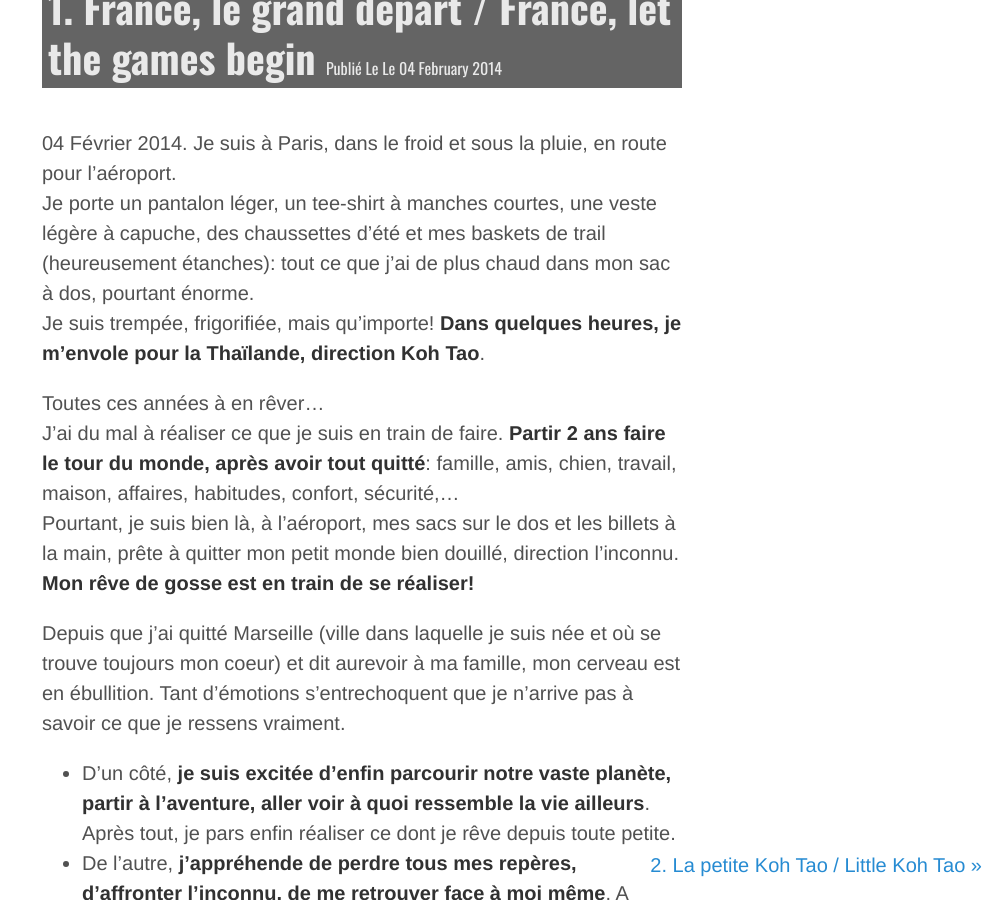
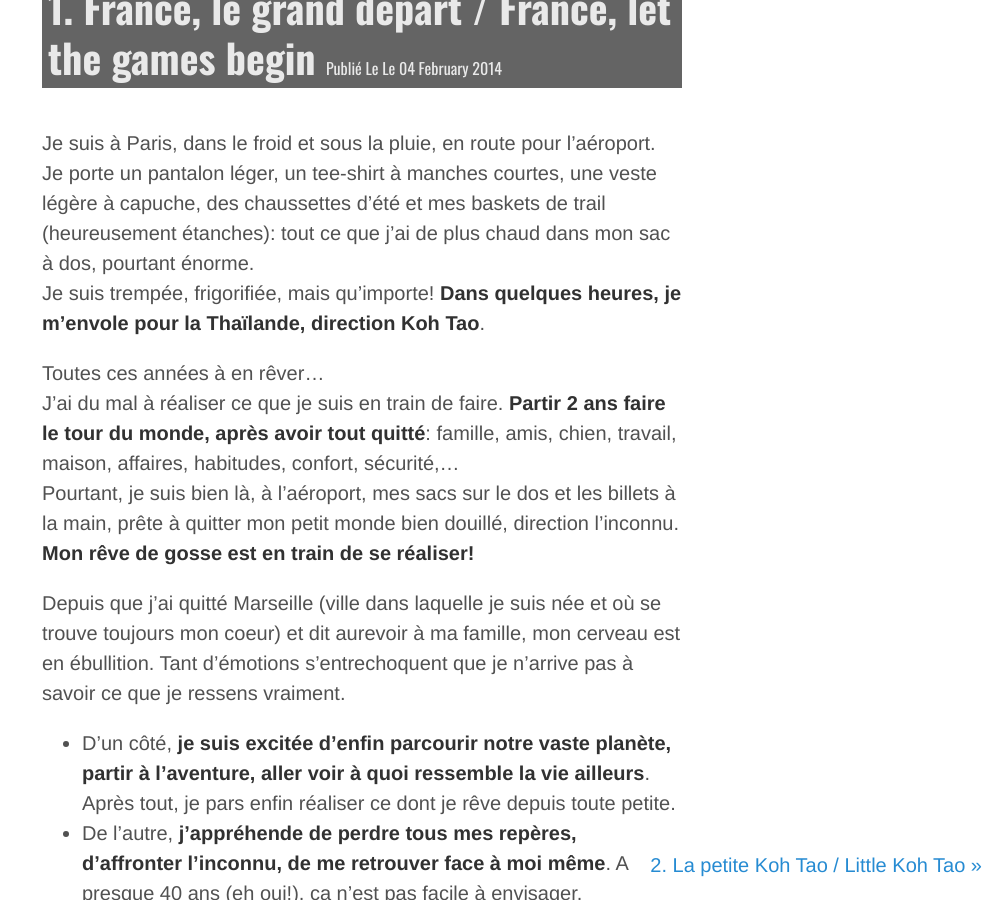
Before and after one commit to crossingborders/crossingborders.github.io, a Jekyll site: the page built from _posts/2014-02-04-France-grand-depart.md, in a window 1280 px wide and 900 px high. Shown: the whole window, without its empty margins (278-1280 px from the left). Built offline with Jekyll 4.4.1, drawn with Linux system fonts in a browser that asks for light colours; emoji names are drawn with the system emoji font; Markdown is read by kramdown in place of the engine named in the settings; some of the changed text lies outside the part shown.

Commit message:
Update 2014-02-04-France-grand-depart.md

```diff
--- a/_posts/2014-02-04-France-grand-depart.md
+++ b/_posts/2014-02-04-France-grand-depart.md
@@ -8,7 +8,7 @@
 published: true
 ---
 
-04 Février 2014. Je suis à Paris, dans le froid et sous la pluie, en route pour l'aéroport.
+Je suis à Paris, dans le froid et sous la pluie, en route pour l'aéroport.
 Je porte un pantalon léger, un tee-shirt à manches courtes, une veste légère à capuche, des chaussettes d'été et mes baskets de trail (heureusement étanches): tout ce que j'ai de plus chaud dans mon sac à dos, pourtant énorme.
 Je suis trempée, frigorifiée, mais qu'importe! **Dans quelques heures, je m'envole pour la Thaïlande, direction Koh Tao**.
 
@@ -38,7 +38,7 @@
 :earth_asia: :earth_asia: :earth_asia: :earth_asia: :earth_asia: :earth_asia: :earth_asia: :earth_asia: :earth_asia: :earth_asia:
 
 
-February 4, 2014. I am in Paris, in the cold and rain, on my way to the airport.
+I am in Paris, in the cold and rain, on my way to the airport.
 I wear a light trousers, a short-sleeved shirt, a light hoody jacket, summer socks and my trail shoes (fortunately waterproof): all the warmest clothes I have in my backpack, yet huge.
 I am soaked, freezing, but who cares! **In a few hours I fly to Koh Tao, in Thailand**.
 
```
